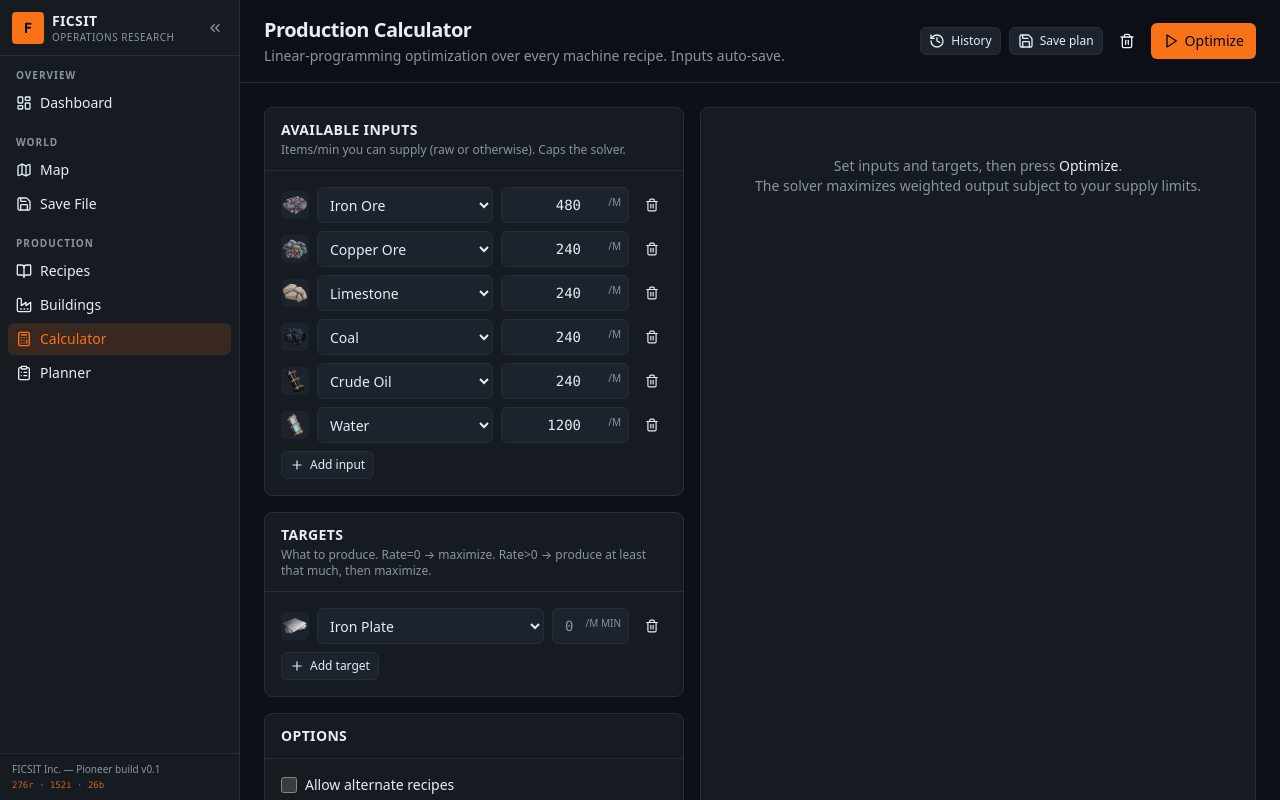
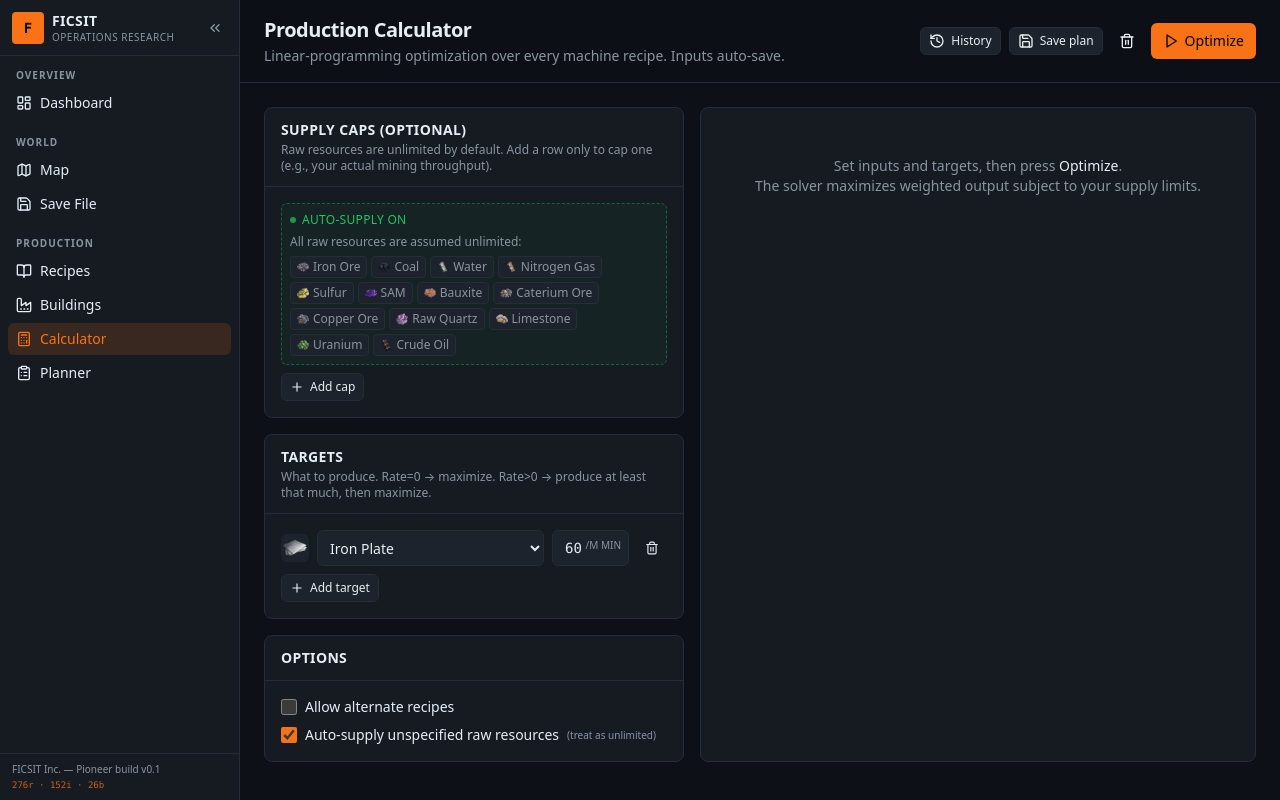
Before and after one commit to l0g1c-80m8/ficsit-operations-research, a Next.js app: page /calculator in a window 1280 px wide. Built offline with nearby package versions, Linux system fonts and the light colour scheme.

Commit message:
feat: add automatic raw resource supply and objective-based solver optimization with strict mode support

```diff
--- a/app/(features)/calculator/page.tsx
+++ b/app/(features)/calculator/page.tsx
@@ -62,7 +62,10 @@
         minRatePerMin: t.rate > 0 ? t.rate : undefined,
         weight: 1,
       })),
-      { includeAlternates: inputs.allowAlternates },
+      {
+        includeAlternates: inputs.allowAlternates,
+        autoSupplyRawResources: inputs.autoSupplyRaw ?? true,
+      },
     );
     setPlan(result);
   }
@@ -177,15 +180,22 @@
         <div className="space-y-4">
           <Card>
             <CardHeader
-              title="Available Inputs"
-              subtitle="Items/min you can supply (raw or otherwise). Caps the solver."
+              title="Supply Caps (optional)"
+              subtitle={
+                inputs.autoSupplyRaw !== false
+                  ? 'Raw resources are unlimited by default. Add a row only to cap one (e.g., your actual mining throughput).'
+                  : 'Strict mode: every consumed item must be explicitly listed here.'
+              }
             />
             <CardBody className="space-y-2">
+              {inputs.supplies.length === 0 && inputs.autoSupplyRaw !== false && (
+                <UnlimitedRawHint rawItems={rawItems} />
+              )}
               {inputs.supplies.map((row, idx) => (
                 <RateRow
                   key={idx}
                   row={row}
-                  options={rawItems.length ? rawItems : allItems}
+                  options={allItems}
                   unit="/m"
                   onChange={(r) => setSupplies((s) => s.map((x, i) => (i === idx ? r : x)))}
                   onRemove={() => setSupplies((s) => s.filter((_, i) => i !== idx))}
@@ -196,7 +206,7 @@
                 size="sm"
                 onClick={() => setSupplies((s) => [...s, { item: '', rate: 0 }])}
               >
-                <Plus className="h-3.5 w-3.5" /> Add input
+                <Plus className="h-3.5 w-3.5" /> Add cap
               </Button>
             </CardBody>
           </Card>
@@ -230,7 +240,7 @@
 
           <Card>
             <CardHeader title="Options" />
-            <CardBody>
+            <CardBody className="space-y-2">
               <label className="flex items-center gap-2 text-sm">
                 <input
                   type="checkbox"
@@ -239,6 +249,16 @@
                   className="h-4 w-4 accent-ficsit-accent"
                 />
                 Allow alternate recipes
+              </label>
+              <label className="flex items-center gap-2 text-sm">
+                <input
+                  type="checkbox"
+                  checked={inputs.autoSupplyRaw !== false}
+                  onChange={(e) => setInputs((i) => ({ ...i, autoSupplyRaw: e.target.checked }))}
+                  className="h-4 w-4 accent-ficsit-accent"
+                />
+                Auto-supply unspecified raw resources
+                <span className="text-[10px] text-ficsit-subtle">(treat as unlimited)</span>
               </label>
             </CardBody>
           </Card>
@@ -258,6 +278,29 @@
         onImport={importHistory}
       />
     </>
+  );
+}
+
+function UnlimitedRawHint({ rawItems }: { rawItems: { className: string; name: string }[] }) {
+  return (
+    <div className="rounded-md border border-dashed border-ficsit-good/40 bg-ficsit-good/5 p-2 text-xs text-ficsit-subtle">
+      <div className="mb-1.5 flex items-center gap-1.5 text-ficsit-good">
+        <span className="inline-block h-1.5 w-1.5 animate-pulse rounded-full bg-ficsit-good" />
+        <span className="font-medium uppercase tracking-wide">Auto-supply on</span>
+      </div>
+      All raw resources are assumed unlimited:
+      <div className="mt-1.5 flex flex-wrap gap-1">
+        {rawItems.map((it) => (
+          <span
+            key={it.className}
+            className="inline-flex items-center gap-1 rounded border border-ficsit-border bg-ficsit-panel2 px-1.5 py-0.5"
+          >
+            <ItemIcon className={it.className} size={12} />
+            {it.name}
+          </span>
+        ))}
+      </div>
+    </div>
   );
 }
 
--- a/lib/calculator/types.ts
+++ b/lib/calculator/types.ts
@@ -9,6 +9,8 @@
   supplies: CalcRow[];
   targets: CalcRow[];
   allowAlternates: boolean;
+  /** When true (default), raw resources not in `supplies` are treated as unlimited. */
+  autoSupplyRaw?: boolean;
 }
 
 /** Compact summary of a plan stored alongside its inputs so the history list
@@ -34,16 +36,11 @@
 export const CALC_HISTORY_KEY = 'ficsit.calculator.history.v1';
 
 export const DEFAULT_INPUTS: CalcInputs = {
-  supplies: [
-    { item: 'Desc_OreIron_C', rate: 480 },
-    { item: 'Desc_OreCopper_C', rate: 240 },
-    { item: 'Desc_Stone_C', rate: 240 },
-    { item: 'Desc_Coal_C', rate: 240 },
-    { item: 'Desc_LiquidOil_C', rate: 240 },
-    { item: 'Desc_Water_C', rate: 1200 },
-  ],
-  targets: [{ item: 'Desc_IronPlate_C', rate: 0 }],
+  // Empty by default — raw resources auto-supplied. Users add a row only to cap one.
+  supplies: [],
+  targets: [{ item: 'Desc_IronPlate_C', rate: 60 }],
   allowAlternates: false,
+  autoSupplyRaw: true,
 };
 
 export function summarizePlan(plan: FactoryPlan): CalcPlanSummary {
--- a/lib/solver/factory-solver.ts
+++ b/lib/solver/factory-solver.ts
@@ -41,6 +41,10 @@
   allowedRecipes?: Set<string>;
   /** whether alternate recipes are permitted */
   includeAlternates?: boolean;
+  /** When true (default), raw resources not explicitly supplied by the user are
+   * treated as unlimited. Set false to force the user to specify every raw
+   * supply (strict mode). */
+  autoSupplyRawResources?: boolean;
 }
 
 export interface FactoryPlanLine {
@@ -66,13 +70,15 @@
 
 const EPS = 1e-6;
 
+const UNLIMITED_SUPPLY = 1_000_000;
+
 export function solveFactory(
   data: SatData,
   supplies: SupplyInput[],
   targets: TargetOutput[],
   options: SolverOptions = {},
 ): FactoryPlan {
-  const { allowedRecipes, includeAlternates = true } = options;
+  const { allowedRecipes, includeAlternates = true, autoSupplyRawResources = true } = options;
 
   const candidateRecipes = data.recipes.filter((r) => {
     if (!includeAlternates && r.alternate) return false;
@@ -83,6 +89,13 @@
   const supplyByItem = new Map<string, number>();
   for (const s of supplies) {
     supplyByItem.set(s.item, (supplyByItem.get(s.item) ?? 0) + s.ratePerMin);
+  }
+
+  // Auto-supply: any raw resource the user didn't constrain is treated as unlimited.
+  if (autoSupplyRawResources) {
+    for (const raw of Object.keys(data.resources)) {
+      if (!supplyByItem.has(raw)) supplyByItem.set(raw, UNLIMITED_SUPPLY);
+    }
   }
   const targetSet = new Map<string, TargetOutput>();
   for (const t of targets) targetSet.set(t.item, t);
@@ -109,8 +122,15 @@
     constraints[`bal_${item}`] = { min: -cap };
   }
 
-  // Recipe variables: net contribution to each item.
-  // Power/machine/building totals are tallied *after* the solve.
+  // Decide objective:
+  //  - If any target has a positive minRatePerMin, treat that as a hard floor and
+  //    MINIMIZE the total machines so we get the smallest factory that meets the
+  //    target. (Users who specify "60 Iron Plate/min" want 60, not 1.5M.)
+  //  - Otherwise MAXIMIZE weighted target production (no rate given → how much
+  //    can I make?).
+  const hasFixedTarget = targets.some((t) => (t.minRatePerMin ?? 0) > 0);
+
+  // Recipe variables: net contribution to each item, plus a machine-cost stamp.
   candidateRecipes.forEach((r, idx) => {
     const v: Record<string, number> = {};
     const time = r.time;
@@ -120,7 +140,7 @@
     for (const i of r.ingredients) {
       v[`bal_${i.item}`] = (v[`bal_${i.item}`] ?? 0) - ratePerMin(i.amount, time);
     }
-    v.obj = 0;
+    v.obj = hasFixedTarget ? 1 : 0;
     variables[`x_${idx}`] = v;
   });
 
@@ -129,7 +149,7 @@
     const key = `produced_${t.item}`;
     variables[key] = {
       [`bal_${t.item}`]: -1,
-      obj: t.weight ?? 1,
+      obj: hasFixedTarget ? 0 : (t.weight ?? 1),
     };
     if (t.minRatePerMin && t.minRatePerMin > 0) {
       constraints[`min_${t.item}`] = { min: t.minRatePerMin };
@@ -139,7 +159,7 @@
 
   const model = {
     optimize: 'obj',
-    opType: 'max' as const,
+    opType: hasFixedTarget ? ('min' as const) : ('max' as const),
     constraints,
     variables,
   };
@@ -181,20 +201,27 @@
     item: t.item,
     ratePerMin: result[`produced_${t.item}`] ?? 0,
   }));
-  // Compute actual raw consumption by summing recipe inputs for raw items.
-  const consumedInputs = supplies.map((s) => {
-    let consumed = 0;
+
+  // Tally net consumption per raw resource (or per item the user explicitly
+  // supplied). Net = recipe inputs minus recipe byproducts of the same item.
+  const consumptionByItem = new Map<string, number>();
+  const itemsToReport = new Set<string>(supplies.map((s) => s.item));
+  if (autoSupplyRawResources) {
+    for (const raw of Object.keys(data.resources)) itemsToReport.add(raw);
+  }
+  for (const item of itemsToReport) {
+    let net = 0;
     for (const line of lines) {
-      for (const i of line.inputs) {
-        if (i.item === s.item) consumed += i.ratePerMin;
-      }
-      // Also subtract any byproduct production of this item back out
-      for (const o of line.outputs) {
-        if (o.item === s.item) consumed -= o.ratePerMin;
-      }
+      for (const i of line.inputs) if (i.item === item) net += i.ratePerMin;
+      for (const o of line.outputs) if (o.item === item) net -= o.ratePerMin;
     }
-    return { item: s.item, ratePerMin: Math.max(0, consumed) };
-  });
+    consumptionByItem.set(item, Math.max(0, net));
+  }
+  const consumedInputs = [...consumptionByItem.entries()]
+    // Show every item the user explicitly supplied (even if 0) plus any auto-supplied raw actually consumed.
+    .filter(([item, rate]) => rate > EPS || supplies.some((s) => s.item === item))
+    .map(([item, rate]) => ({ item, ratePerMin: rate }))
+    .sort((a, b) => b.ratePerMin - a.ratePerMin);
 
   return {
     status: 'optimal',
```
Also changed, not shown: scripts/plan.mjs (+47 -14 lines).
